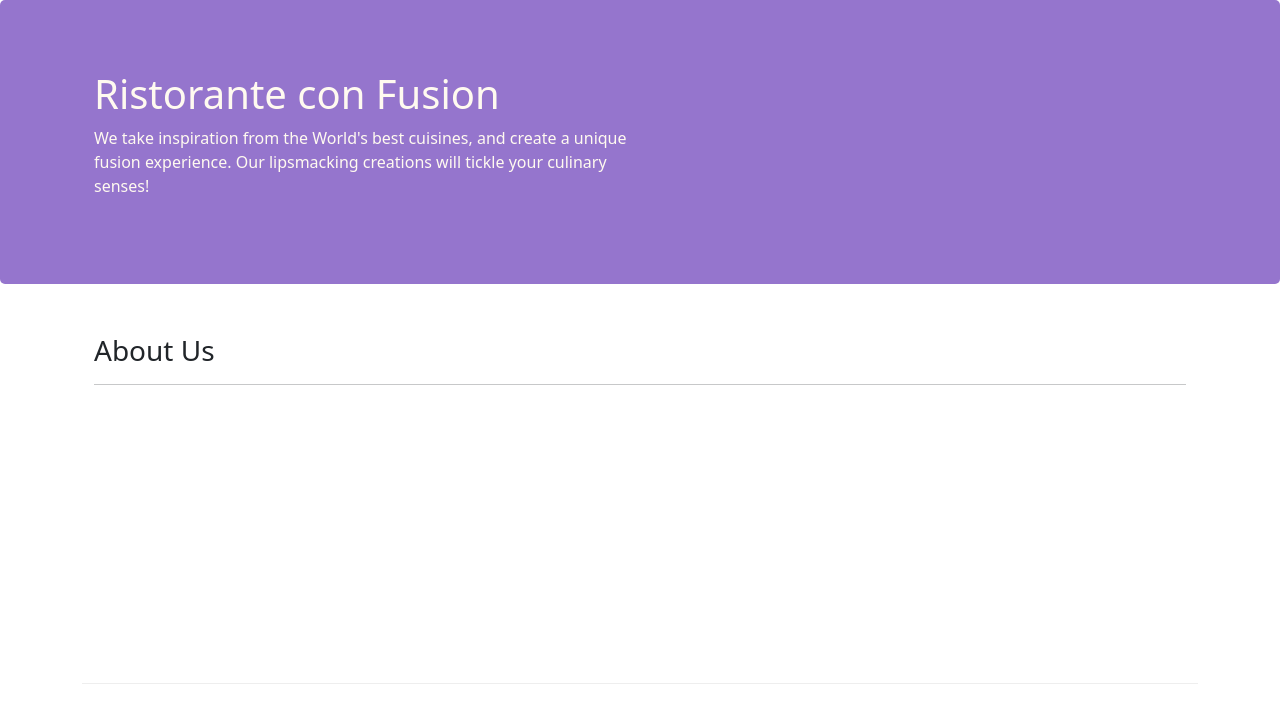
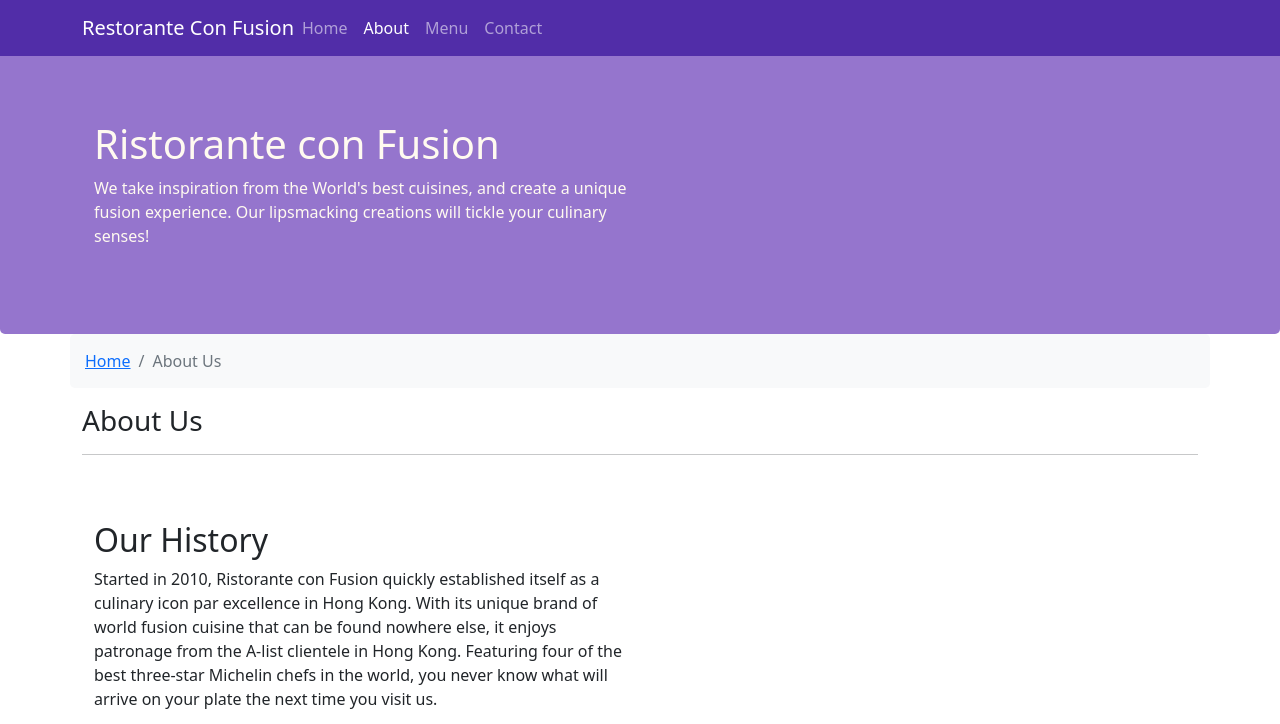
Before and after one commit to BorhaneddineHamadou/Bootstrap, a website: page aboutus.html in a window 1280 px wide. Shown: the top 724 px of the page. Drawn offline with nearby package versions, Linux system fonts and the light colour scheme.

Commit message:
navbar&breadcrumb

```diff
--- a/aboutus.html
+++ b/aboutus.html
@@ -12,7 +12,22 @@
 </head>
 
 <body>
-
+    <nav class="navbar navbar-dark navbar-expand-sm fixed-top">
+        <div class="container">
+             <button class="navbar-toggler" type="button" data-bs-toggle="collapse" data-bs-target="#Navbar">
+                 <span class="navbar-toggler-icon"></span>
+             </button>
+             <a class="navbar-brand me-auto" href="index.html">Restorante Con Fusion</a>
+             <div class="collapse navbar-collapse" id="Navbar">
+                 <ul class="navbar-nav me-auto">
+                     <li class="nav-item"><a class="nav-link" href="index.html">Home</a></li>
+                     <li class="nav-item"><a class="nav-link active" href="#">About</a></li>
+                     <li class="nav-item"><a class="nav-link" href="#">Menu</a></li>
+                     <li class="nav-item"><a class="nav-link" href="#">Contact</a></li>
+                 </ul>
+             </div>
+        </div>
+     </nav>
     <header class="jumbotron">
         <div class="container">
             <div class="row row-header">
@@ -27,7 +42,11 @@
     </header>
 
     <div class="container">
-        <div class="row row-content">
+        <div class="row">
+            <ol class="col-12 breadcrumb bg-light">
+                <li class="breadcrumb-item"><a href="index.html">Home</a></li>
+                <li class="breadcrumb-item active">About Us</li>
+            </ol>
             <div class="col-12">
                <h3>About Us</h3>
                <hr>
@@ -67,7 +86,7 @@
                 <div class="col-4 offset-1 col-sm-2">
                     <h5>Links</h5>
                     <ul class="list-unstyled">
-                        <li><a href="#">Home</a></li>
+                        <li><a href="index.html">Home</a></li>
                         <li><a href="#">About</a></li>
                         <li><a href="#">Menu</a></li>
                         <li><a href="#">Contact</a></li>
--- a/css/styles.css
+++ b/css/styles.css
@@ -20,8 +20,19 @@
     padding: 20px 0px;
     margin: 0px auto;
 }
-.adress{
+address{
     font-size: 80%;
     margin: 0px;
     font-size: #0F0F0F;
 }
+body{
+    padding: 50px 0px 0px 0px;
+    z-index: 0;
+}
+.navbar-dark{
+    background-color: #512DA8;
+}
+.breadcrumb{
+    padding: 15px;
+    border-radius: 5px;
+}
```
Also changed, not shown: index.html (+17 -2 lines).
